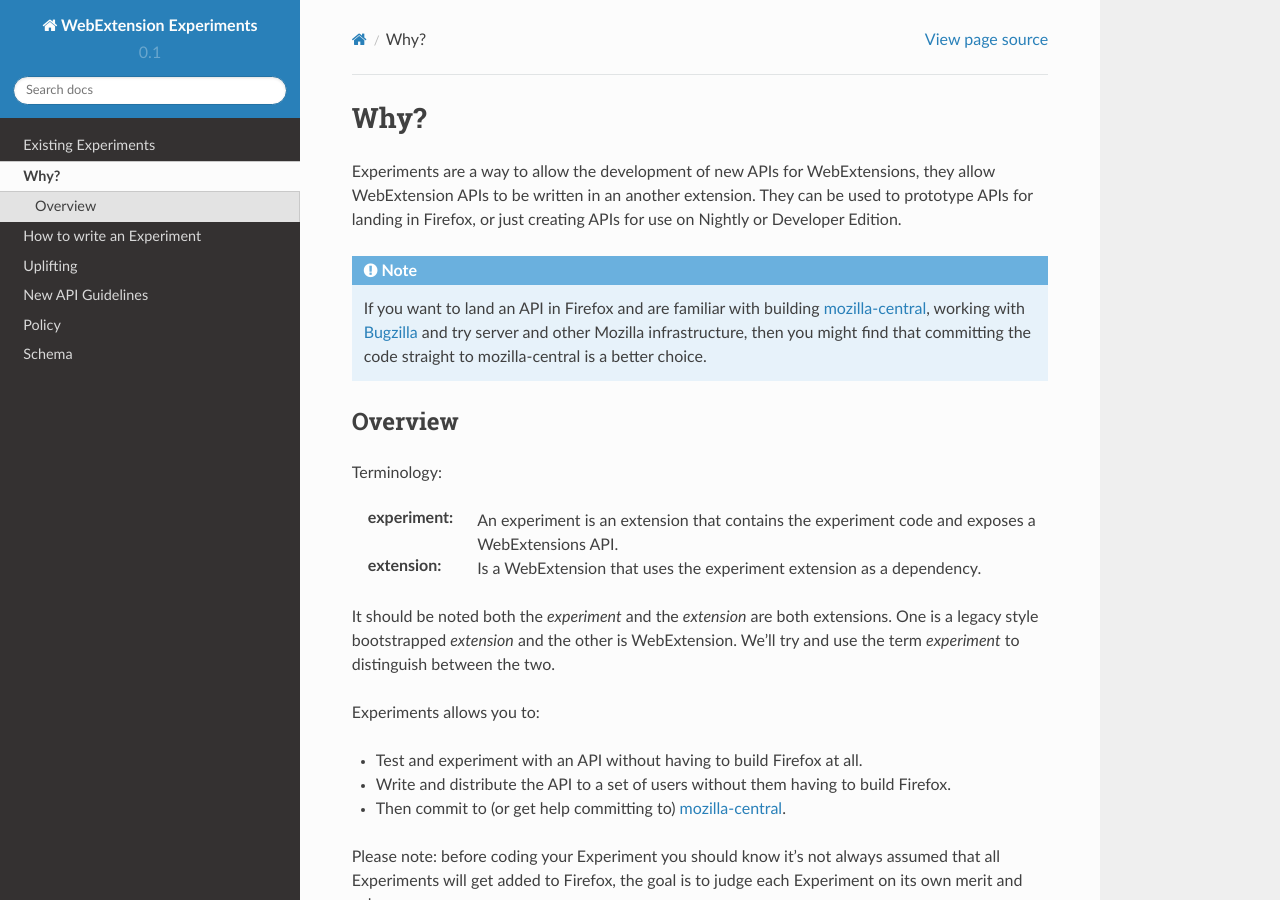
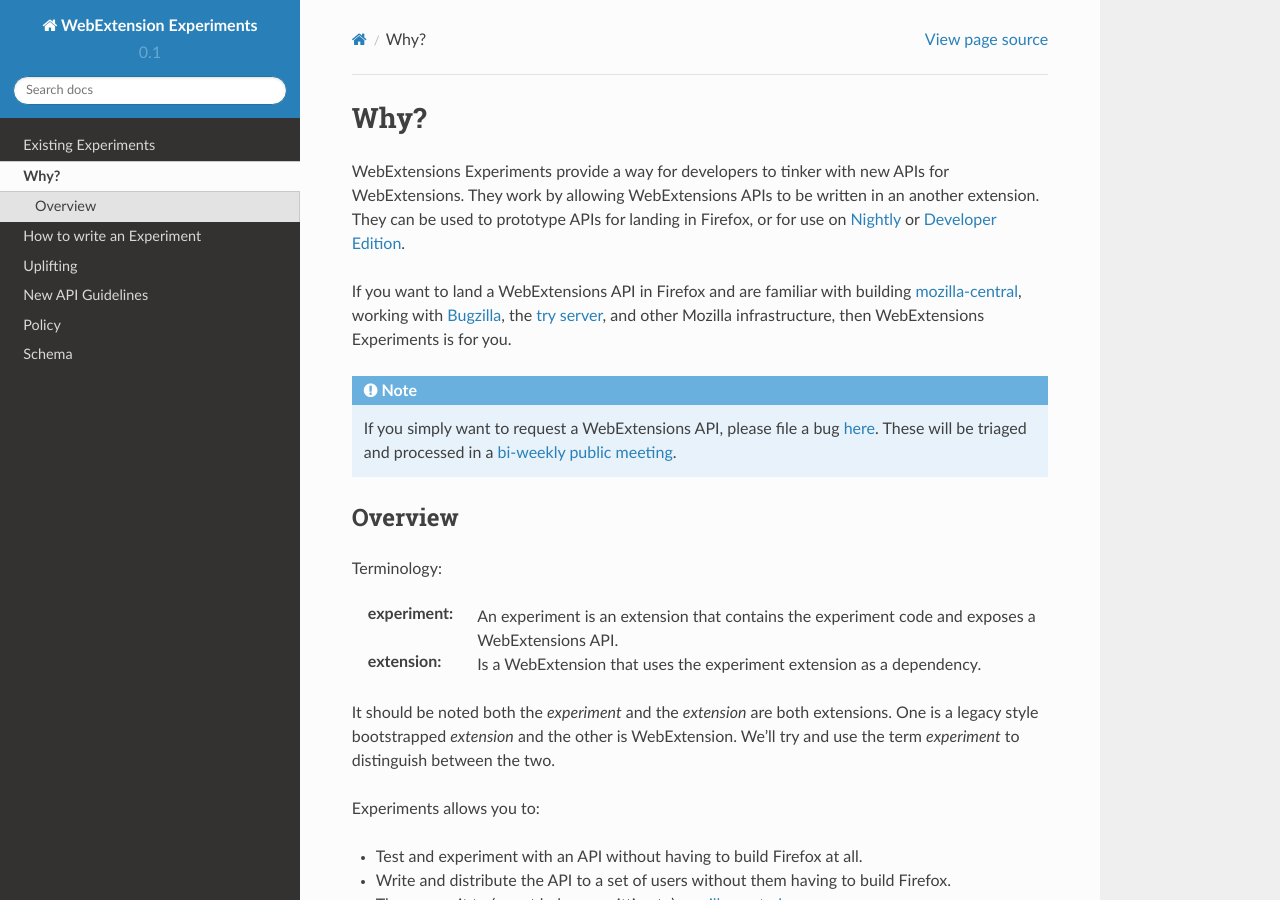
Before and after one commit to web-ext-experiments/about, a Sphinx documentation site: the page built from source/why.rst, in a window 1280 px wide and 900 px high. Built offline with Sphinx 7.4.7 and the Read the Docs theme 2.0.0, drawn with Linux system fonts in a browser that asks for light colours; comment, search, counter and statistics services are not loaded.

Commit message:
Update why.rst
Update intro text, links, and call-out.

```diff
--- a/source/why.rst
+++ b/source/why.rst
@@ -1,9 +1,11 @@
 Why?
 ====
 
-Experiments are a way to allow the development of new APIs for WebExtensions, they allow WebExtension APIs to be written in an another extension. They can be used to prototype APIs for landing in Firefox, or just creating APIs for use on Nightly or Developer Edition.
+WebExtensions Experiments provide a way for developers to tinker with new APIs for WebExtensions. They work by allowing WebExtensions APIs to be written in an another extension. They can be used to prototype APIs for landing in Firefox, or for use on `Nightly <https://nightly.mozilla.org/>`_ or `Developer Edition <https://developer.mozilla.org/en-US/Firefox/Developer_Edition>`_.
 
-.. note:: If you want to land an API in Firefox and are familiar with building mozilla-central_, working with Bugzilla_ and try server and other Mozilla infrastructure, then you might find that committing the code straight to mozilla-central is a better choice.
+If you want to land a WebExtensions API in Firefox and are familiar with building `mozilla-central <https://developer.mozilla.org/en-US/docs/Mozilla/Developer_guide/Introduction>`_, working with `Bugzilla <https://bugzilla.mozilla.org/>`_, the `try server <https://treeherder.mozilla.org/#/jobs?repo=try>`_, and other Mozilla infrastructure, then WebExtensions Experiments is for you.
+
+.. note:: If you simply want to request a WebExtensions API, please file a bug `here <https://bugzilla.mozilla.org/enter_bug.cgi?product=Toolkit&component=WebExtensions>`_. These will be triaged and processed in a `bi-weekly public meeting <https://wiki.mozilla.org/Add-ons/Contribute/Triage>`_.
 
 Overview
 --------
```
